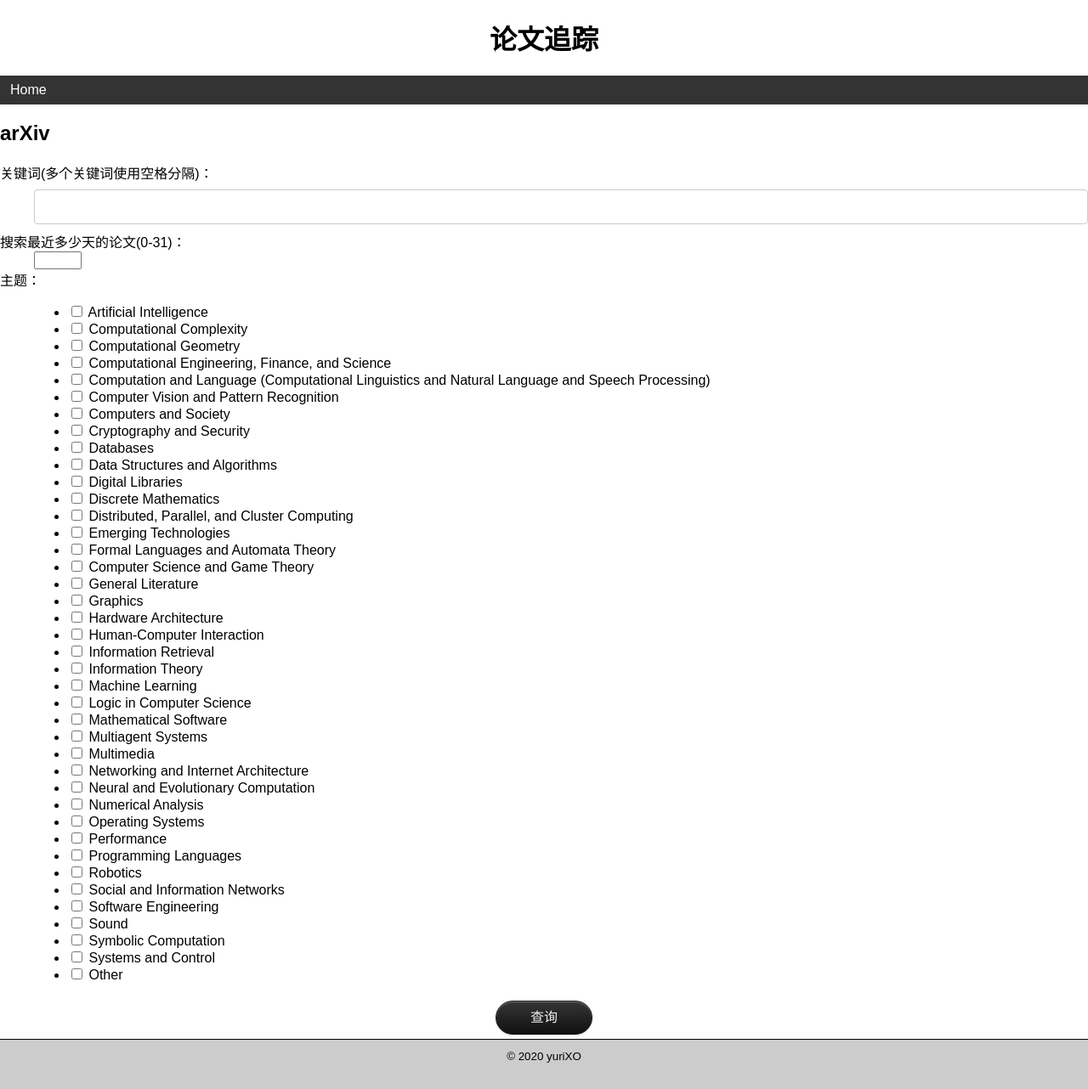
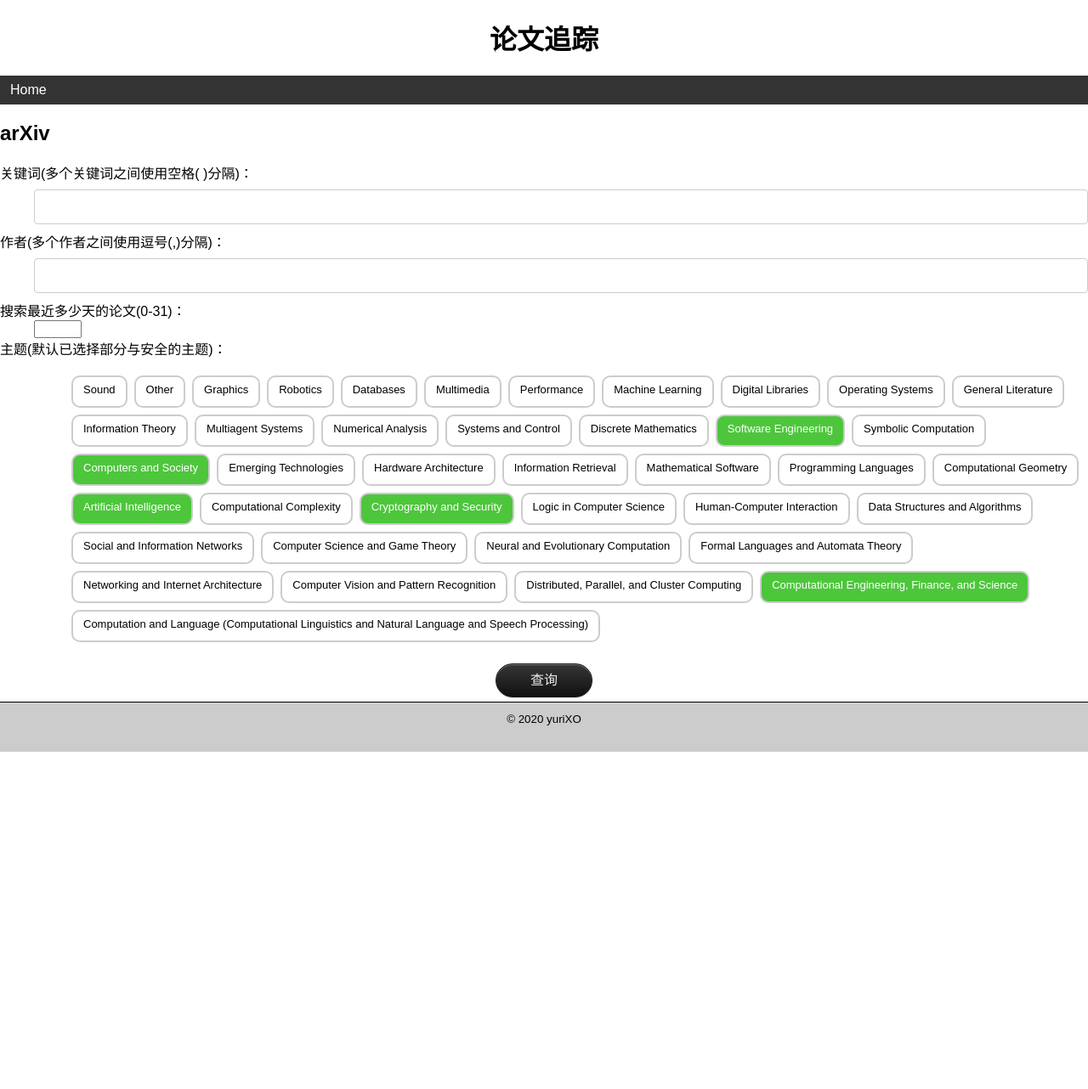
Before and after one commit to yuriufo/paper_tracker, a Flask app: page / in a window 1280 px wide. Shown: the whole page at 85% size. After the commit the page ends 885 px from the top, so only its background shows below. Run offline with Flask 2, Linux system fonts and the light colour scheme; some libraries are stand-ins or nearby versions.

Commit message:
add author and update css

```diff
--- a/main.py
+++ b/main.py
@@ -29,23 +29,24 @@ arx = Arxiv(db_path=str(dbpath), results_per_iteration=5, time_sleep=0.5)
 
 class SForm(Form):
     keyword = StringField(
-        u'关键词(多个关键词使用空格分隔)：',
+        u'关键词(多个关键词之间使用空格( )分隔)：',
         validators=[DataRequired(message='关键词不能为空.'),
                     Length(1, 64)])
+    author = StringField(u'作者(多个作者之间使用逗号(,)分隔)：', validators=[Length(0, 64)])
     period = IntegerField(u'搜索最近多少天的论文(0-31)：',
                           validators=[
                               DataRequired(message='取值范围为0-31天.'),
                               NumberRange(1, 31, message='取值为0-31天.')
                           ])
     subjectCategory = SelectMultipleField(
-        u'主题：',
+        u'主题(默认已选择部分与安全的主题)：',
         validators=[DataRequired(message='至少选择一个主题.')],
         option_widget=widgets.CheckboxInput(),
         widget=widgets.ListWidget(prefix_label=False))
 
     def __init__(self, *args, **kwargs):
         super(SForm, self).__init__(*args, **kwargs)
-        self.subjectCategory.choices = [
+        self.subjectCategory.choices = sorted([
             ('cs.AI', 'Artificial Intelligence'),
             ('cs.CC', 'Computational Complexity'),
             ('cs.CG', 'Computational Geometry'),
@@ -76,11 +77,13 @@ class SForm(Form):
             ('cs.RO', 'Robotics'),
             ('cs.SI', 'Social and Information Networks'),
             ('cs.SE', 'Software Engineering'), ('cs.SD', 'Sound'),
-            ('cs.SC', 'Symbolic Computation'), ('cs.SY',
-                                                'Systems and Control'),
-            ('cs.OH', 'Other')
+            ('cs.SC', 'Symbolic Computation'),
+            ('cs.SY', 'Systems and Control'), ('cs.OH', 'Other')
+        ],
+                                              key=lambda x: len(x[1]))
+        self.subjectCategory.data = [
+            "cs.AI", "cs.CR", "cs.SE", "cs.CY", "cs.SE", "cs.CE"
         ]
-        self.subjectCategory.default = ["cs.CR", "cs.SE"]
 
 
 @app.route('/')
@@ -101,13 +104,17 @@ def arxiv():
             try:
                 # source = request.form.get('source')  # 数据来源
                 kw = form.keyword.data  # 关键词
+                au = form.author.data  # 作者
                 sc = form.subjectCategory.data  # 主题
                 sp = int(form.period.data)  # 时期
                 if ' ' in kw:
                     kw = kw.split(' ')
+                if ',' in au:
+                    au = au.split(',')
                 result_dict, _ = arx.search(Subject_Category=sc,
                                             keyword=kw,
-                                            period=sp)
+                                            period=sp,
+                                            author=au)
                 return render_template('arxiv.html', result_dict=result_dict)
             except Exception as e:
                 logger.error(e)
--- a/static/style.css
+++ b/static/style.css
@@ -15,6 +15,46 @@ nav li a{
     padding: 8px 12px;
     text-decoration: none;
 }
+
+ul li{
+	list-style:none;
+	margin:0px;
+}
+
+#subjectCategory{
+	overflow: hidden;
+	box-sizing: border-box;
+}
+
+input[type="checkbox"] {
+	position: absolute;
+	clip: rect(0, 0, 0, 0);
+}
+
+input[type='checkbox'] + label {
+	display: inline-block;
+	height: 30px;
+	padding: 2px 12px;
+	font-size: 13px;
+	font-weight: 500;
+	line-height: 2.0;
+	/*color: #009aff;*/
+	border: 2px solid #ccc;
+	text-align: center;
+	float: left;
+	margin: 4px;
+	cursor: pointer;
+	border-radius: 10px;
+}
+
+input[type='checkbox']:checked + label {
+	/*border: 1px solid #009aff;*/
+	 background-color: #4dc63c;
+	 color: #fff;
+	 border-radius: 10px;
+	 font-weight: 500;
+}
+
 
 nav li a:hover {
     background-color: #111;
--- a/templates/arxiv.html
+++ b/templates/arxiv.html
@@ -12,7 +12,7 @@
                             target="_blank"> {{ result_dict.get(rawid).get('title') }} </a></span>
                     <br>
 
-                    <span class="as">{{ result_dict.get(rawid).get('author') }}</span>
+                    <span class="as">{{ result_dict.get(rawid).get('authors') }}</span>
                     <br>
 
                     <span class="ds">{{ result_dict.get(rawid).get('updated') }}</span>
@@ -20,7 +20,7 @@
                     <span class="cs"></span>
                     <br>
 
-                    <span class="ccs">version: {{ result_dict.get(rawid).get('_version') }}</span>
+                    <span class="ccs">{{ result_dict.get(rawid).get('arxiv_comment') }}</span>
                 </div>
                 <div class="dllinks">
                     <span class="spid">{{ rawid }}</span>
--- a/templates/index.html
+++ b/templates/index.html
@@ -5,6 +5,7 @@
 <form method="post" action="/arxiv">
 
     {{ render_field(form.keyword) }}
+    {{ render_field(form.author) }}
     {{ render_field(form.period) }}
     {{ render_field(form.subjectCategory) }}
 
```
Also changed, not shown: arxiv/arxiv.py (+35 -23 lines).
